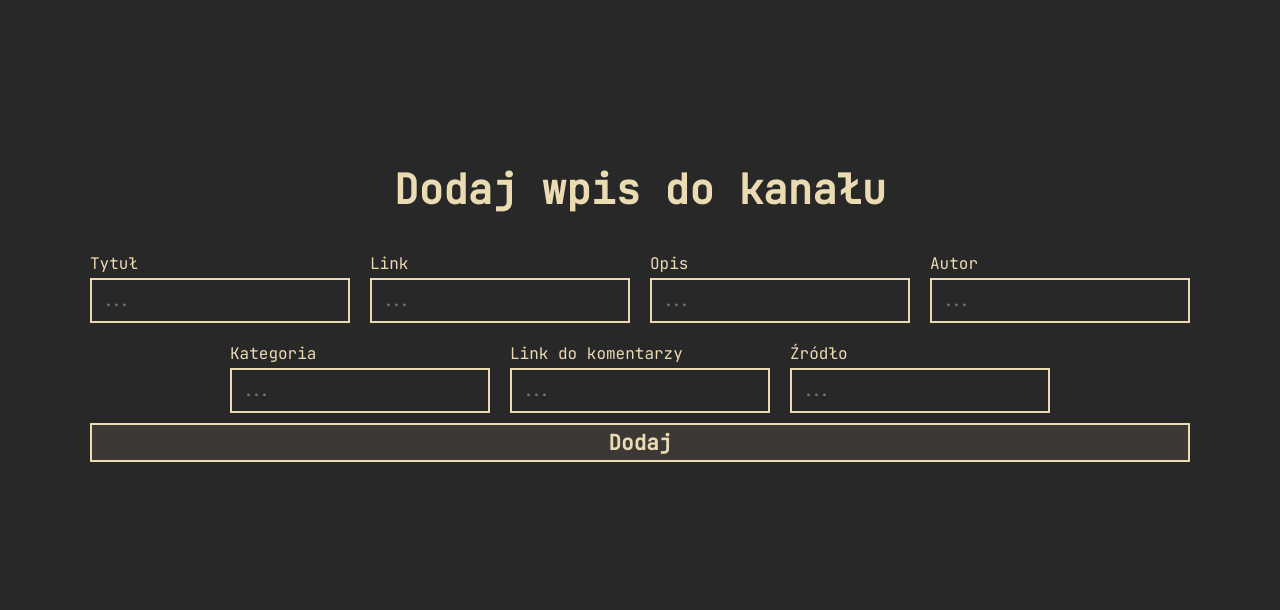
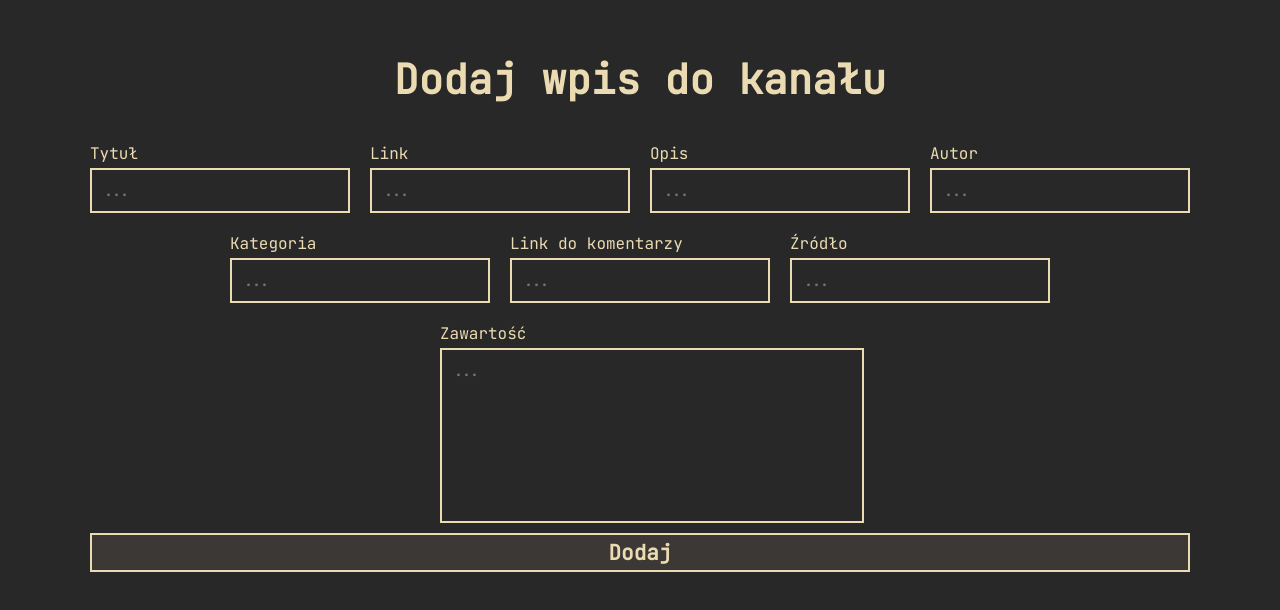
Before and after one commit to Baguuc/zadanie-rss-praktyki, a React (Vite) app in the folder frontend/: page /channels/1/items/add in a window 1280 px wide. Shown: the part 102-712 px from the top of the page. Built offline with nearby package versions, Linux system fonts and the light colour scheme.

Commit message:
update: added input for adding article's content in ChannelItemAddScreen

```diff
--- a/frontend/src/App.css
+++ b/frontend/src/App.css
@@ -41,7 +41,7 @@ body {
     font-family: 'JetBrains Mono';
 }
 
-.inpt-root > input {
+.inpt-root > .inpt {
     all: unset;
     border: solid 2px var(--clr-fg1);
     border-radius: 0;
@@ -337,6 +337,7 @@ body {
     gap: 0;
     align-items: center;
     justify-content: center;
+    width: 100%;
 }
 
 .item-form-row {
--- a/frontend/src/components/ChannelArticleTable.tsx
+++ b/frontend/src/components/ChannelArticleTable.tsx
@@ -10,7 +10,7 @@ type Props = ChannelArticleTableProps;
 
 function ChannelArticleTable({ article }: Props) {
   const { element: modal, toggle: toggleModal } = createModal({
-    children: article.content,
+    children: <pre>{article.content}</pre>,
   });
 
   return (
--- a/frontend/src/components/Input.tsx
+++ b/frontend/src/components/Input.tsx
@@ -5,7 +5,7 @@ function Input(props: HTMLProps<HTMLInputElement> & { title: string }) {
   return (
     <div className="inpt-root">
       <label htmlFor={props.name}>{props.title}</label>
-      <input type="text" placeholder="..." name={props.name} {...props} />
+      <input {...props} type="text" placeholder="..." className="inpt" />
     </div>
   );
 }
--- /dev/null
+++ b/frontend/src/components/MultilineInput.tsx
@@ -0,0 +1,13 @@
+import { HTMLProps } from "react";
+
+function MultilineInput(props: HTMLProps<HTMLTextAreaElement> & { title: string }) {
+  1;
+  return (
+    <div className="inpt-root" style={{ width: "400px", height: "200px" }}>
+      <label htmlFor={props.name}>{props.title}</label>
+      <textarea {...props} placeholder="..." className="inpt" style={{ width: "100%", height: "100%" }}></textarea>
+    </div>
+  );
+}
+
+export default MultilineInput;
--- a/frontend/src/screens/ChannelItemAddScreen.tsx
+++ b/frontend/src/screens/ChannelItemAddScreen.tsx
@@ -6,6 +6,7 @@ import { Article } from "../data/channels";
 import { useChannels } from "../hooks/channels";
 import useChannelId from "../hooks/channelId";
 import LoadingIndicator from "../components/LoadingIndicator";
+import MultilineInput from "../components/MultilineInput";
 
 function ChannelItemAddScreen() {
   const navigate = useNavigate();
@@ -109,6 +110,17 @@ function ChannelItemAddScreen() {
                 }
               />
             </div>
+            <MultilineInput
+                style={{ width: "100%", height: "fit-content" }}
+                name="content"
+                title="Zawartość"
+                onInput={(ev) =>
+                  setData((prev) => {
+                    console.log((ev.target as any).value);
+                    return { ...prev, content: (ev.target as any).value };
+                  })
+                }
+              />
           </form>
           <Button
             style={{
```
Also changed, not shown: 1 other file (tests, documents, lock files or other folders).
